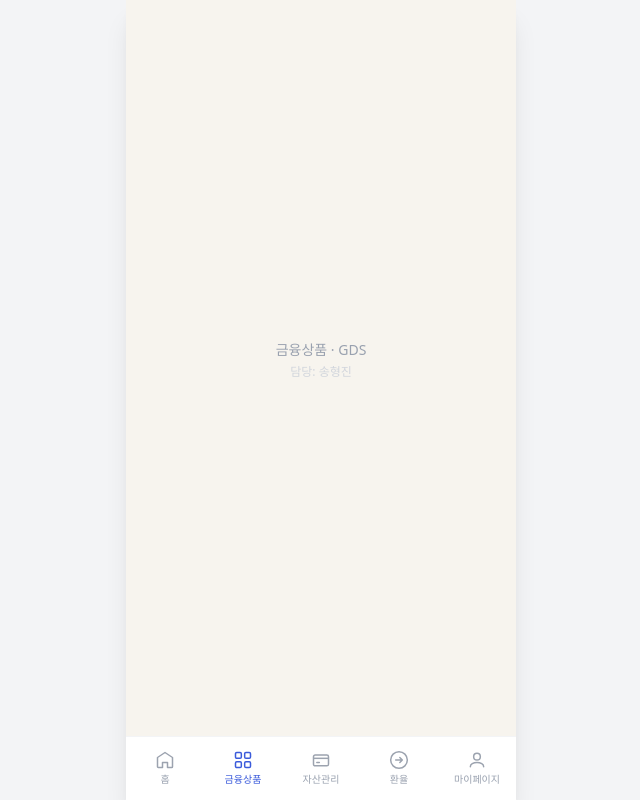
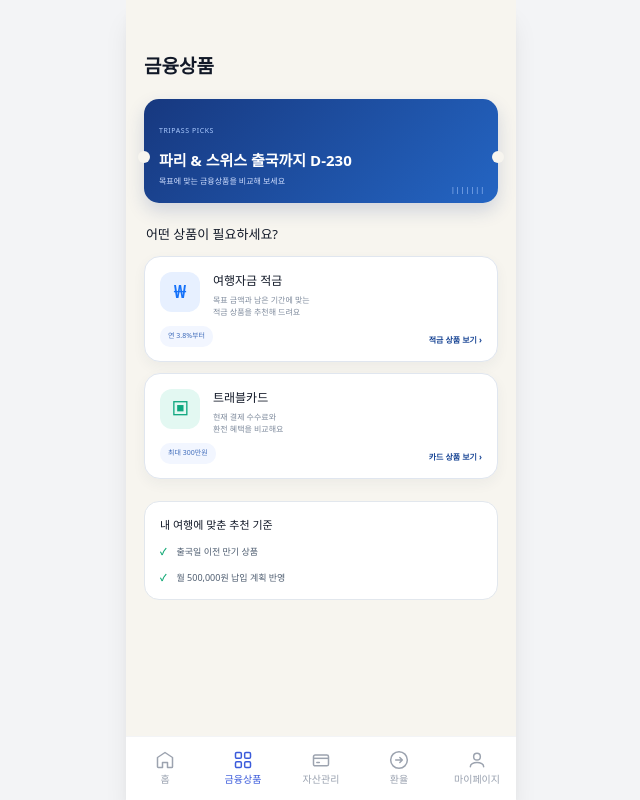
Before and after one commit to youhyun010615/KB7-TRIPass, a Vue app in the folder frontend/: page /financial in a window 1280 px wide. Shown: the whole page, without its empty margins (319-959 px from the left). Built offline with nearby package versions, Linux system fonts and the light colour scheme; sample sign-in values are in the browser's storage; the HTML template or start-up script is replaced by a standard one.

Commit message:
feat(account): 금융상품 추천 홈 UI 구현 (#29)

```diff
--- /dev/null
+++ b/frontend/src/components/financial/ProductTicket.vue
@@ -0,0 +1,7 @@
+<script setup>
+defineProps({ title:String, subtitle:String, label:{type:String,default:'TRIPASS PICKS'} })
+</script>
+<template><section class="ticket"><small>{{ label }}</small><h2>{{ title }}</h2><p>{{ subtitle }}</p><span>|||||||</span></section></template>
+<style scoped>
+.ticket{position:relative;padding:16px 15px;border-radius:15px;background:linear-gradient(135deg,#17387f,#2465c3);color:#fff;box-shadow:0 8px 18px #17387f2b}.ticket:before,.ticket:after{position:absolute;top:50%;width:12px;height:12px;border-radius:50%;background:#f7f5ef;content:''}.ticket:before{left:-6px}.ticket:after{right:-6px}.ticket small{color:#a9c9ff;font-size:7px;letter-spacing:.08em}.ticket h2{margin-top:10px;font-size:15px;font-weight:900}.ticket p{margin-top:4px;color:#cfdeff;font-size:8px}.ticket>span{position:absolute;right:13px;bottom:8px;color:#a9c9ff;font-size:7px;letter-spacing:1px}
+</style>
--- a/frontend/src/views/financial/FinancialView.vue
+++ b/frontend/src/views/financial/FinancialView.vue
@@ -1,11 +1,21 @@
 <script setup>
+import { useRouter } from 'vue-router'
 import BottomNav from '@/components/common/BottomNav.vue'
+import ProductTicket from '@/components/financial/ProductTicket.vue'
+
+const router = useRouter()
 </script>
 
-<template>
-  <div class="min-h-screen pb-20 flex flex-col items-center justify-center" style="background: #F7F4EE">
-    <p class="text-gray-400 text-sm">금융상품 · GDS</p>
-    <p class="text-xs text-gray-300 mt-1">담당: 송형진</p>
-    <BottomNav />
-  </div>
-</template>
+<template><main class="page"><div class="shell">
+  <header><h1>금융상품</h1></header>
+  <ProductTicket title="파리 & 스위스 출국까지 D-230" subtitle="목표에 맞는 금융상품을 비교해 보세요" />
+  <h2 class="question">어떤 상품이 필요하세요?</h2>
+  <section class="product-card"><span class="icon savings">₩</span><div><h3>여행자금 적금</h3><p>목표 금액과 남은 기간에 맞는<br>적금 상품을 추천해 드려요</p></div><button @click="router.push('/financial/savings')">적금 상품 보기 ›</button><em>연 3.8%부터</em></section>
+  <section class="product-card"><span class="icon card">▣</span><div><h3>트래블카드</h3><p>현재 결제 수수료와<br>환전 혜택을 비교해요</p></div><button @click="router.push('/financial/cards')">카드 상품 보기 ›</button><em>최대 300만원</em></section>
+  <section class="basis"><h2>내 여행에 맞춘 추천 기준</h2><p><span>✓</span> 출국일 이전 만기 상품</p><p><span>✓</span> 월 500,000원 납입 계획 반영</p></section>
+  <BottomNav />
+</div></main></template>
+
+<style scoped>
+.page{min-height:100vh;background:#e7ecf4;color:#111827}.shell{width:min(100%,390px);min-height:100vh;margin:auto;padding:52px 18px 100px;background:#f7f5ef}header{margin-bottom:18px}header h1{font-size:19px;font-weight:900}.question{margin:22px 2px 11px;font-size:13px}.product-card{position:relative;display:grid;grid-template-columns:42px 1fr;gap:11px;margin-top:11px;padding:15px;border:1px solid #e0e6ef;border-radius:16px;background:#fff;box-shadow:0 5px 13px #27364b0d}.icon{display:grid;width:40px;height:40px;place-items:center;border-radius:12px;font-size:17px;font-weight:900}.icon.savings{background:#e7f0ff;color:#1672f9}.icon.card{background:#e3f8f2;color:#0fa77f}.product-card h3{font-size:12px}.product-card p{margin-top:4px;color:#7f8b9d;font-size:8px;line-height:1.5}.product-card button{grid-column:2;margin-top:5px;text-align:right;color:#174494;font-size:8px;font-weight:900}.product-card em{position:absolute;left:15px;bottom:14px;padding:5px 8px;border-radius:10px;background:#f2f6ff;color:#406dbb;font-size:7px;font-style:normal}.basis{margin-top:22px;padding:15px;border:1px solid #e2e7ed;border-radius:15px;background:#fff}.basis h2{font-size:11px}.basis p{margin-top:12px;color:#4e5d70;font-size:9px}.basis span{margin-right:8px;color:#0fa874;font-weight:900}
+</style>
```
